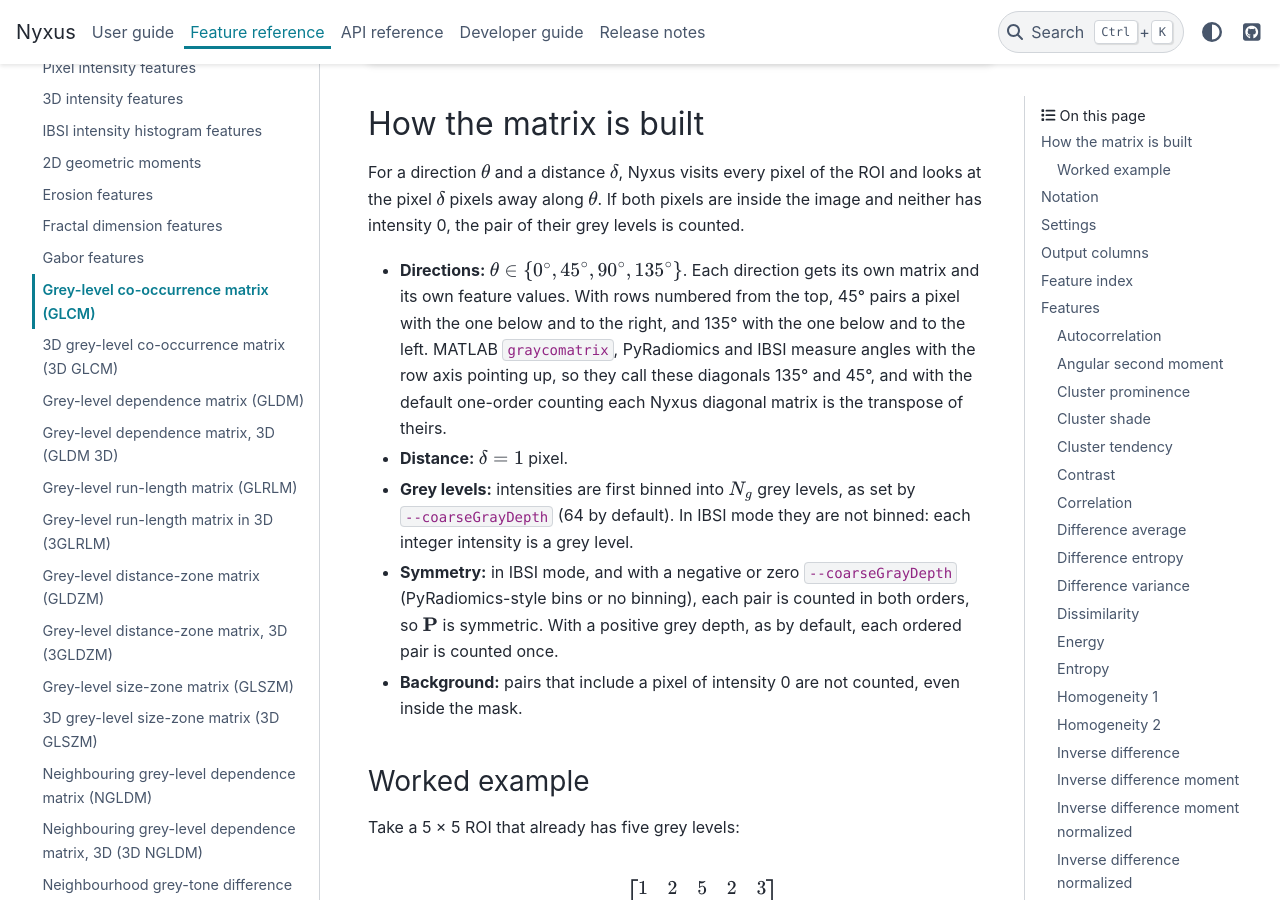
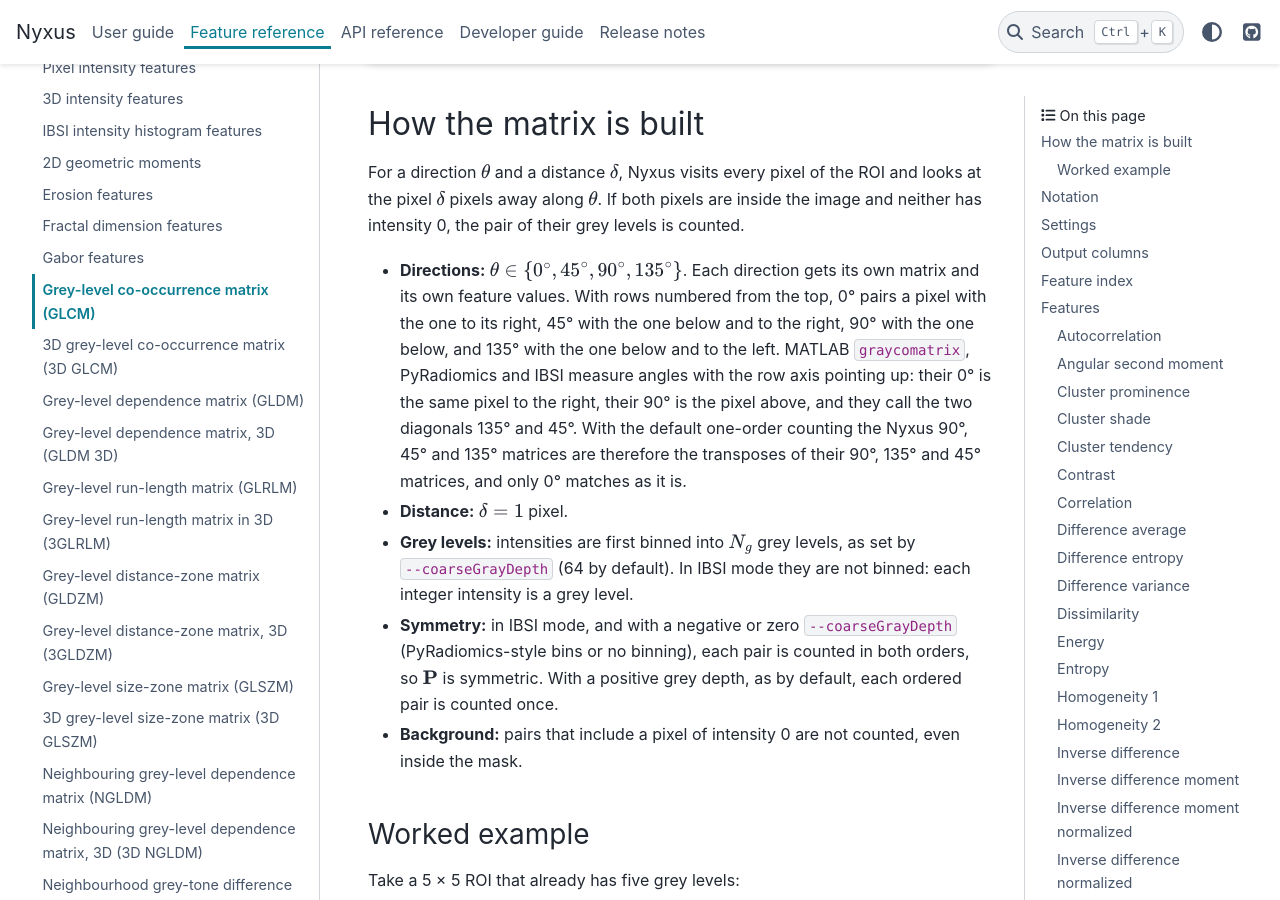
Before and after one commit to PolusAI/nyxus, a Sphinx documentation site: the page built from docs/source/Math/f_glcm.rst, in a window 1280 px wide and 900 px high, scrolled down 1048 px. Built offline with Sphinx 7.4.7 and the PyData theme 0.15.4, drawn with Linux system fonts in a browser that asks for light colours; some of the changed text lies outside the part shown.

Commit message:
docs: answer the second review of the pages, scripts and registry
Pages:
- GLCM (2D and 3D): JVAR and DIFVAR join DIFAVE, SUMAVERAGE and IV
  under #510. JVAR centres positions on JAVE, a mean of values, and
  DIFVAR centres position differences on DIFAVE, so neither is
  position-based when the levels present are not consecutive.
- GLCM directions: name the neighbour of every angle. 90 degrees pairs
  a pixel with the one below, so it is transposed against MATLAB,
  PyRadiomics and IBSI as the diagonals are; only 0 degrees matches.
- NGLDM: the two grey-level ladders are stated as what the formulas
  give, not as Nyxus output.

Registry: the six 2D GLRLM grey-level emphasis _AVE rows name
PyRadiomics, as their base rows do; featurelist.rst and the report
are regenerated.

Worked-example scripts:
- shape_3d: assert the radius-5 ball as a segmented ROI and under
  single_roi=True (#494); the 3 x 2 x 2 block fills its box, so it no
  longer carries the issue comment.
- morphology: assert the codes requested without their companion
  family (#495) and the 64 x 48 whole-slide perimeter and extrema
  (#493); feature_extras.toml names the issue above each ROI 1 value
  that pins #497, #498 or #500.
- radial: assert the whole-slide centres (19, 1) and (50, 0) through
  the ring counts Nyxus reports (#516).
- fractal: name #509 and #493 above the three assertions that pin them.
- glszm_3d: the header names the level-1 values as unasserted.
- ngldm: drop the two ladder assertions, which never called Nyxus.

```diff
--- a/docs/examples/fractal_worked_example.py
+++ b/docs/examples/fractal_worked_example.py
@@ -142,6 +142,7 @@
 
 
 check(from_files(mask, ram_limit=0)[0], [1.3966, 1.1311, 26.0], "example out of core")
+# pins known defect https://github.com/PolusAI/nyxus/issues/509
 check(from_files(two, ram_limit=0)[0][1:2], [1.0], "two squares out of core")
 for value in (100, 4294967295):
     inten = lone * 100
@@ -152,12 +153,15 @@
 check(from_files(mask, anisotropy_y=3)[0][:2], [1.4458, 1.2546], "anisotropy_y=3")
 # With anisotropy the out-of-core contour differs, so a single-contour disk differs too
 check(from_files(disk(8), anisotropy_x=2)[0][1:2], [1.1431], "disk 8, anisotropy_x=2")
+# pins known defect https://github.com/PolusAI/nyxus/issues/509
 check(from_files(disk(8), anisotropy_x=2, ram_limit=0)[0][1:2], [1.0482], "disk 8, anisotropy_x=2, out of core")
 labels = two.copy()
 labels[5:30, 45:70] = 2
 for row in from_files(labels, (labels > 0) * 100):
     check(row[:2], [1.8416, 1.0], "two labels")
 check(from_files(labels, (labels > 0) * 100, mergerois=True)[0][:2], [1.4231, 1.107], "merged")
+# pins known defect https://github.com/PolusAI/nyxus/issues/493: the box is 201 x 201, which rounds
+# up to the same 256 canvas as 200 x 200
 check(from_files(np.ones((200, 200)), single_roi=True)[0][:2], [1.8703, 1.0], "whole slide")
 # The whole-slide box is one pixel larger than the image, so a 256 x 256 image sits on a 512 canvas
 # pins known defect https://github.com/PolusAI/nyxus/issues/493
--- a/docs/examples/glszm_3d_worked_example.py
+++ b/docs/examples/glszm_3d_worked_example.py
@@ -1,7 +1,9 @@
 # Example for docs/source/Math/f_glszm_3d.rst: 3D GLSZM features of the page's 3 x 3 x 3 worked
 # example. The page shows the lines between the "example" markers. The assertions below pin every
-# value the page quotes, except the results of the 32-bit overflow under "Very large zones", so the
-# page cannot drift from the code.
+# value the page quotes, so the page cannot drift from the code, except two groups: the results of
+# the 32-bit overflow under "Very large zones", and the values under "MATLAB-style binning drops the
+# lowest level" for counting the level-1 voxels as zones (4 zones, zone percentage 0.1481, small
+# area emphasis 0.5283, low grey level zone emphasis 0.8125), which no setting produces.
 import json
 import math
 import os
--- a/docs/feature_extras.toml
+++ b/docs/feature_extras.toml
@@ -422,11 +422,15 @@
 ROUNDNESS = { name = "Roundness", ibsi = "", example = 0.7635 }
 
 [circles]
+# example pins known defect https://github.com/PolusAI/nyxus/issues/498
 DIAMETER_MIN_ENCLOSING_CIRCLE = { name = "Minimum enclosing circle diameter", ibsi = "", example = 14.17 }
+# example pins known defect https://github.com/PolusAI/nyxus/issues/497
 DIAMETER_CIRCUMSCRIBING_CIRCLE = { name = "Circumscribing circle diameter", ibsi = "", example = 17.41 }
+# example pins known defect https://github.com/PolusAI/nyxus/issues/497
 DIAMETER_INSCRIBING_CIRCLE = { name = "Inscribing circle diameter", ibsi = "", example = 1.29 }
 
 [roi_radius]
+# example pins known defect https://github.com/PolusAI/nyxus/issues/497
 ROI_RADIUS_MEAN = { name = "Mean distance to the contour", ibsi = "", example = 1.124 }
 ROI_RADIUS_MAX = { name = "Largest distance to the contour", ibsi = "", example = 3 }
 ROI_RADIUS_MEDIAN = { name = "Median distance to the contour", ibsi = "", example = 1 }
@@ -461,8 +465,10 @@
 MAX_FERET_ANGLE = { name = "Angle of the largest Feret diameter", ibsi = "", example = 50 }
 STAT_FERET_DIAM_MIN = { name = "Feret diameter, minimum", ibsi = "", example = 11 }
 STAT_FERET_DIAM_MAX = { name = "Feret diameter, maximum", ibsi = "", example = 13.57 }
+# example pins known defect https://github.com/PolusAI/nyxus/issues/500
 STAT_FERET_DIAM_MEAN = { name = "Feret diameter, mean", ibsi = "", example = 12.42 }
 STAT_FERET_DIAM_MEDIAN = { name = "Feret diameter, median", ibsi = "", example = 12.39 }
+# example pins known defect https://github.com/PolusAI/nyxus/issues/500
 STAT_FERET_DIAM_STDDEV = { name = "Feret diameter, standard deviation", ibsi = "", example = 0.8183 }
 STAT_FERET_DIAM_MODE = { name = "Feret diameter, mode", ibsi = "", example = 12 }
 
--- a/docs/source/Math/f_glcm.rst
+++ b/docs/source/Math/f_glcm.rst
@@ -42,11 +42,13 @@
 the image and neither has intensity 0, the pair of their grey levels is counted.
 
 - **Directions:** :math:`\theta \in \{0^\circ, 45^\circ, 90^\circ, 135^\circ\}`. Each direction
-  gets its own matrix and its own feature values. With rows numbered from the top, 45° pairs a
-  pixel with the one below and to the right, and 135° with the one below and to the left. MATLAB
-  ``graycomatrix``, PyRadiomics and IBSI measure angles with the row axis pointing up, so they call
-  these diagonals 135° and 45°, and with the default one-order counting each Nyxus diagonal matrix
-  is the transpose of theirs.
+  gets its own matrix and its own feature values. With rows numbered from the top, 0° pairs a
+  pixel with the one to its right, 45° with the one below and to the right, 90° with the one below,
+  and 135° with the one below and to the left. MATLAB ``graycomatrix``, PyRadiomics and IBSI
+  measure angles with the row axis pointing up: their 0° is the same pixel to the right, their 90°
+  is the pixel above, and they call the two diagonals 135° and 45°. With the default one-order
+  counting the Nyxus 90°, 45° and 135° matrices are therefore the transposes of their 90°, 135°
+  and 45° matrices, and only 0° matches as it is.
 - **Distance:** :math:`\delta = 1` pixel.
 - **Grey levels:** intensities are first binned into :math:`N_g` grey levels, as set by
   ``--coarseGrayDepth`` (64 by default). In IBSI mode they are not binned: each integer intensity
@@ -799,14 +801,16 @@
 
 Grey-level values and indices
    With PyRadiomics-style binning (negative ``--coarseGrayDepth``) the grey levels are the distinct
-   binned values present in the ROI. Most features use those values, but ``DIS``, ``JVAR``,
-   ``HOM1``, ``HOM2``, ``DIFVAR``, ``DIFENTRO``, ``SUMENTROPY`` and the inverse-difference
-   features use positions 1 to :math:`N_g` in that list, and ``IDN`` and ``IDMN`` divide by
-   :math:`N_g`, the number of levels present. ``DIFAVE``, ``SUMAVERAGE`` and ``IV`` are a known
-   defect (`#510 <https://github.com/PolusAI/nyxus/issues/510>`__): they group pairs by the difference or sum of their positions, but weight each group by
-   the value difference or sum of one pair in it, so when the levels present are not consecutive
-   they match neither convention. Values and positions coincide with the default binning and in
-   IBSI mode.
+   binned values present in the ROI. Most features use those values, but ``DIS``, ``HOM1``,
+   ``HOM2``, ``DIFENTRO``, ``SUMENTROPY`` and the inverse-difference features use positions 1 to
+   :math:`N_g` in that list, and ``IDN`` and ``IDMN`` divide by :math:`N_g`, the number of levels
+   present. ``DIFAVE``, ``SUMAVERAGE``, ``IV``, ``JVAR`` and ``DIFVAR`` are a known defect
+   (`#510 <https://github.com/PolusAI/nyxus/issues/510>`__) and, when the levels present are not
+   consecutive, match neither convention. ``DIFAVE``, ``SUMAVERAGE`` and ``IV`` group pairs by the
+   difference or sum of their positions, but weight each group by the value difference or sum of
+   one pair in it. ``JVAR`` takes positions minus ``JAVE``, a mean of values, and ``DIFVAR`` takes
+   position differences minus ``DIFAVE``. Values and positions coincide with the default binning
+   and in IBSI mode.
 
 
 Validation
--- a/docs/source/Math/f_glcm_3d.rst
+++ b/docs/source/Math/f_glcm_3d.rst
@@ -637,8 +637,9 @@
 
 Grey-level values and indices
    As in 2D, with PyRadiomics-style binning some features use positions 1 to :math:`N_g` in the
-   list of grey levels present, and others the levels themselves. ``DIFAVE``, ``SUMAVERAGE`` and
-   ``IV`` mix the two as on the 2D page, a known defect (`#510 <https://github.com/PolusAI/nyxus/issues/510>`__).
+   list of grey levels present, and others the levels themselves. ``DIFAVE``, ``SUMAVERAGE``,
+   ``IV``, ``JVAR`` and ``DIFVAR`` mix the two as on the 2D page, a known defect
+   (`#510 <https://github.com/PolusAI/nyxus/issues/510>`__).
 
 
 Validation
--- a/docs/source/Math/f_ngldm.rst
+++ b/docs/source/Math/f_ngldm.rst
@@ -546,8 +546,9 @@
 NGLDM converts grey levels differently from the other texture families
    NGLDM's :math:`\lfloor N x / x_{\max} \rfloor` gives :math:`N + 1` possible levels, 0 to
    :math:`N`. GLCM, GLRLM and GLSZM use :math:`\lfloor N x / x_{\max} \rfloor + 1`, capped at
-   :math:`N`. On the worked example NGLDM's levels are 12, 25, 38, 51 and 64; GLRLM's are 13, 26,
-   39, 52 and 64. Both count from intensity 0, not from the ROI minimum. The eight features that use
+   :math:`N`. With :math:`N = 64`, the two formulas give the worked example's intensities 1 to 5
+   the levels 12, 25, 38, 51 and 64 for NGLDM and 13, 26, 39, 52 and 64 for GLRLM. Both count from
+   intensity 0, not from the ROI minimum. The eight features that use
    :math:`g_i` (``GLM``, ``GLV``, ``LGLCE``, ``HGLCE`` and the four combined emphases) therefore
    depend on ``--coarseGrayDepth``; compare them only between runs with the same setting. The
    features that use only counts (``LDE``, ``HDE``, ``GLNU``, ``GLNUN``, ``DCNU``, ``DCNUN``,
```
Also changed, not shown: docs/examples/morphology_worked_example.py (+31 -0 lines), docs/examples/ngldm_worked_example.py (+3 -4 lines), docs/examples/radial_worked_example.py (+14 -0 lines), docs/examples/shape_3d_worked_example.py (+15 -1 lines), docs/source/featurelist.rst (+6 -6 lines), 2 other files.
